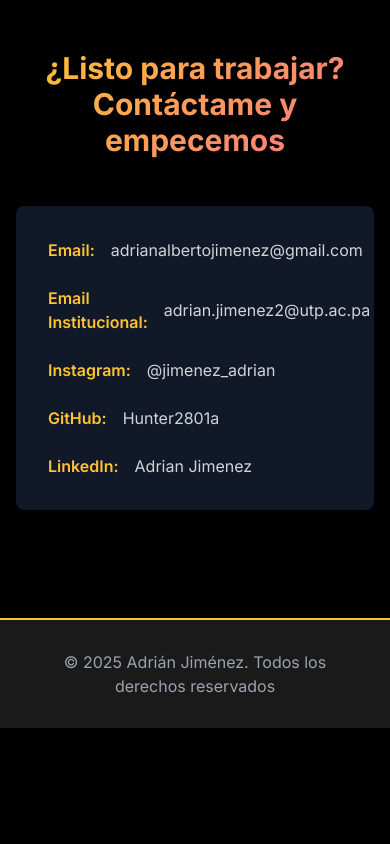
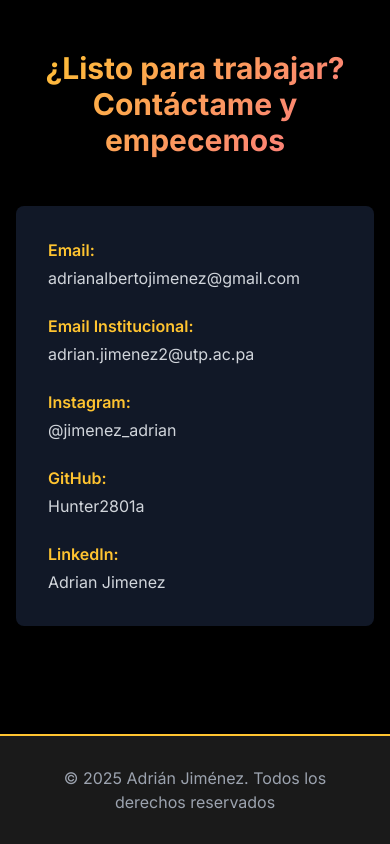
Before and after one commit to Hunter2801a/PortafoliosVirtual, a plain HTML site: page index.html in a window 390 px wide. Shown: the part 5825-6669 px from the top of the page. Before the commit the page ends 6553 px from the top, so only its background shows below. Drawn offline with nearby package versions, Linux system fonts and the light colour scheme.

Commit message:
ajuste a pantallas pequeñas

```diff
--- a/index.html
+++ b/index.html
@@ -269,23 +269,23 @@
             <h2 class="text-3xl md:text-4xl font-bold text-center mb-12 gradient-text">¿Listo para trabajar? Contáctame y empecemos</h2>
             <div class="bg-gray-900 rounded-lg p-8 md:p-12 hover-glow max-w-2xl mx-auto">
                 <div class="space-y-6">
-                    <div class="flex items-center gap-4">
+                    <div class="flex flex-col sm:flex-row sm:items-center gap-1 sm:gap-4">
                         <span style="color: var(--color-gold);" class="font-semibold">Email:</span>
                         <a href="mailto:adrianalbertojimenez@gmail.com" class="text-gray-300 hover:text-gold transition-smooth">adrianalbertojimenez@gmail.com</a>
                     </div>
-                    <div class="flex items-center gap-4">
+                    <div class="flex flex-col sm:flex-row sm:items-center gap-1 sm:gap-4">
                         <span style="color: var(--color-gold);" class="font-semibold">Email Institucional:</span>
                         <a href="mailto:adrian.jimenez2@utp.ac.pa" class="text-gray-300 hover:text-gold transition-smooth">adrian.jimenez2@utp.ac.pa</a>
                     </div>
-                    <div class="flex items-center gap-4">
+                    <div class="flex flex-col sm:flex-row sm:items-center gap-1 sm:gap-4">
                         <span style="color: var(--color-gold);" class="font-semibold">Instagram:</span>
                         <a href="https://www.instagram.com/jimenez_adrian/" target="_blank" class="text-gray-300 hover:text-gold transition-smooth">@jimenez_adrian</a>
                     </div>
-                    <div class="flex items-center gap-4">
+                    <div class="flex flex-col sm:flex-row sm:items-center gap-1 sm:gap-4">
                         <span style="color: var(--color-gold);" class="font-semibold">GitHub:</span>
                         <a href="https://github.com/Hunter2801a" target="_blank" class="text-gray-300 hover:text-gold transition-smooth">Hunter2801a</a>
                     </div>
-                    <div class="flex items-center gap-4">
+                    <div class="flex flex-col sm:flex-row sm:items-center gap-1 sm:gap-4">
                         <span style="color: var(--color-gold);" class="font-semibold">LinkedIn:</span>
                         <a href="https://www.linkedin.com/in/adrian-jimenez-a6010138a/" target="_blank" class="text-gray-300 hover:text-gold transition-smooth">Adrian Jimenez</a>
                     </div>
```
